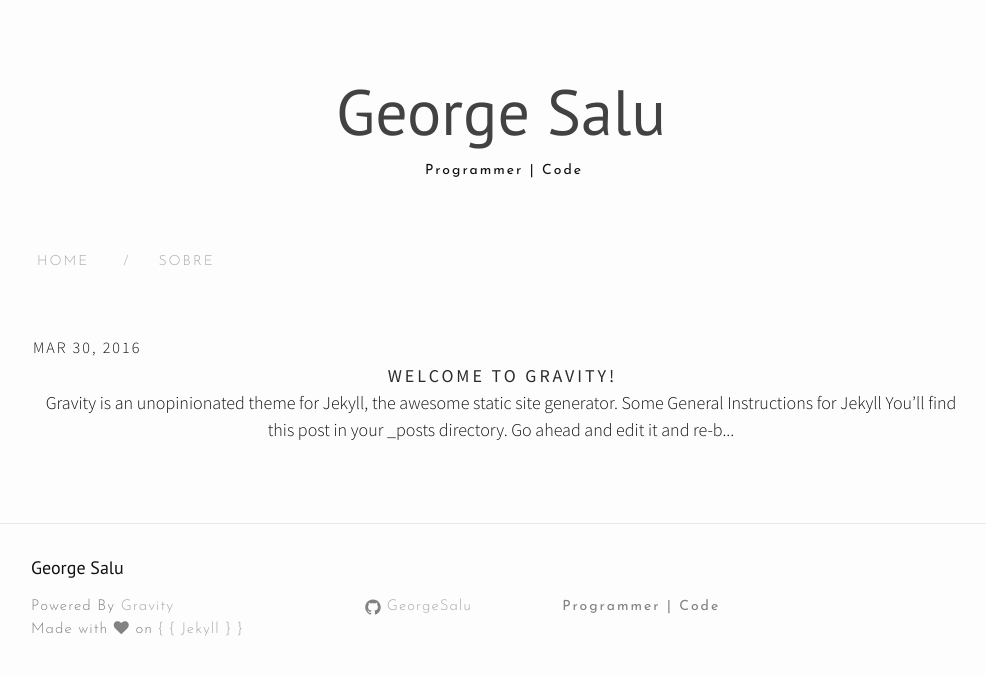
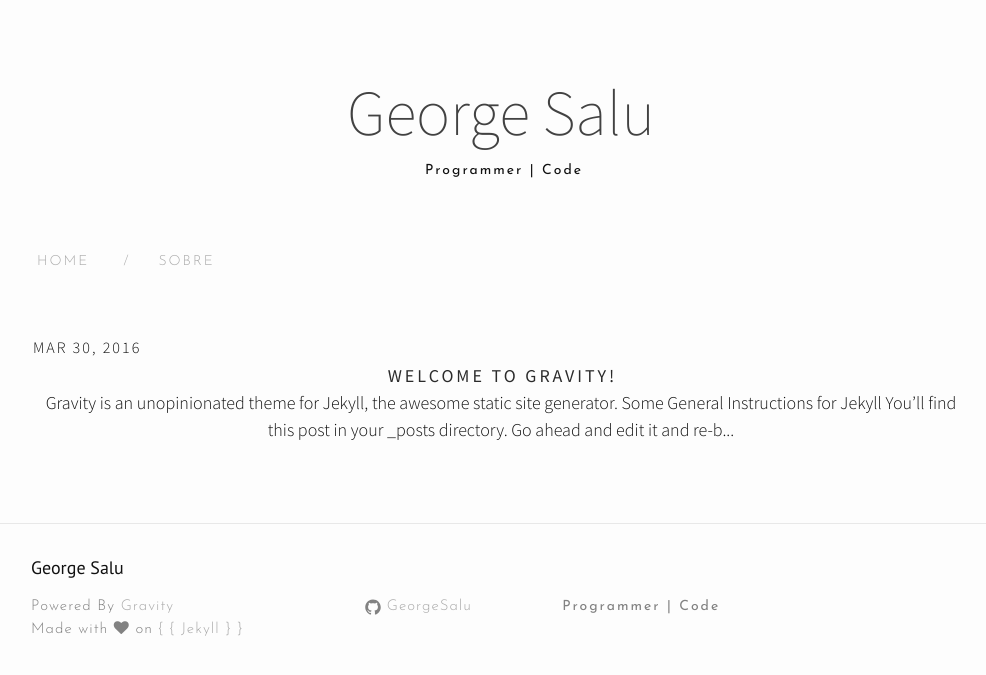
Before and after one commit to GeorgeSalu/georgesalu.github.io, a Jekyll site: the page built from index.html, in a window 1280 px wide. Shown: the top 675 px of the page, without its empty margins (139-1125 px from the left). Built offline with Jekyll 4.4.1, drawn with Linux system fonts in a browser that asks for light colours; nearby versions of some CDN libraries; the list of posts is cut into pages by our own code.

Commit message:
modificando css - site-title

```diff
--- a/css/style.scss
+++ b/css/style.scss
@@ -332,10 +332,9 @@ pre {
 }
 .site-title {
   font-size: 64px;
-  font-weight: 100;
-  font-family: 'PT Sans';
+  font-family: 'Source Sans Pro';
   text-transform: capitalize;
-  font-weight: 500;
+  font-weight: 250;
   margin-top: 1em;
 }
 .site-description {
```
Also changed, not shown: 3 other files.
